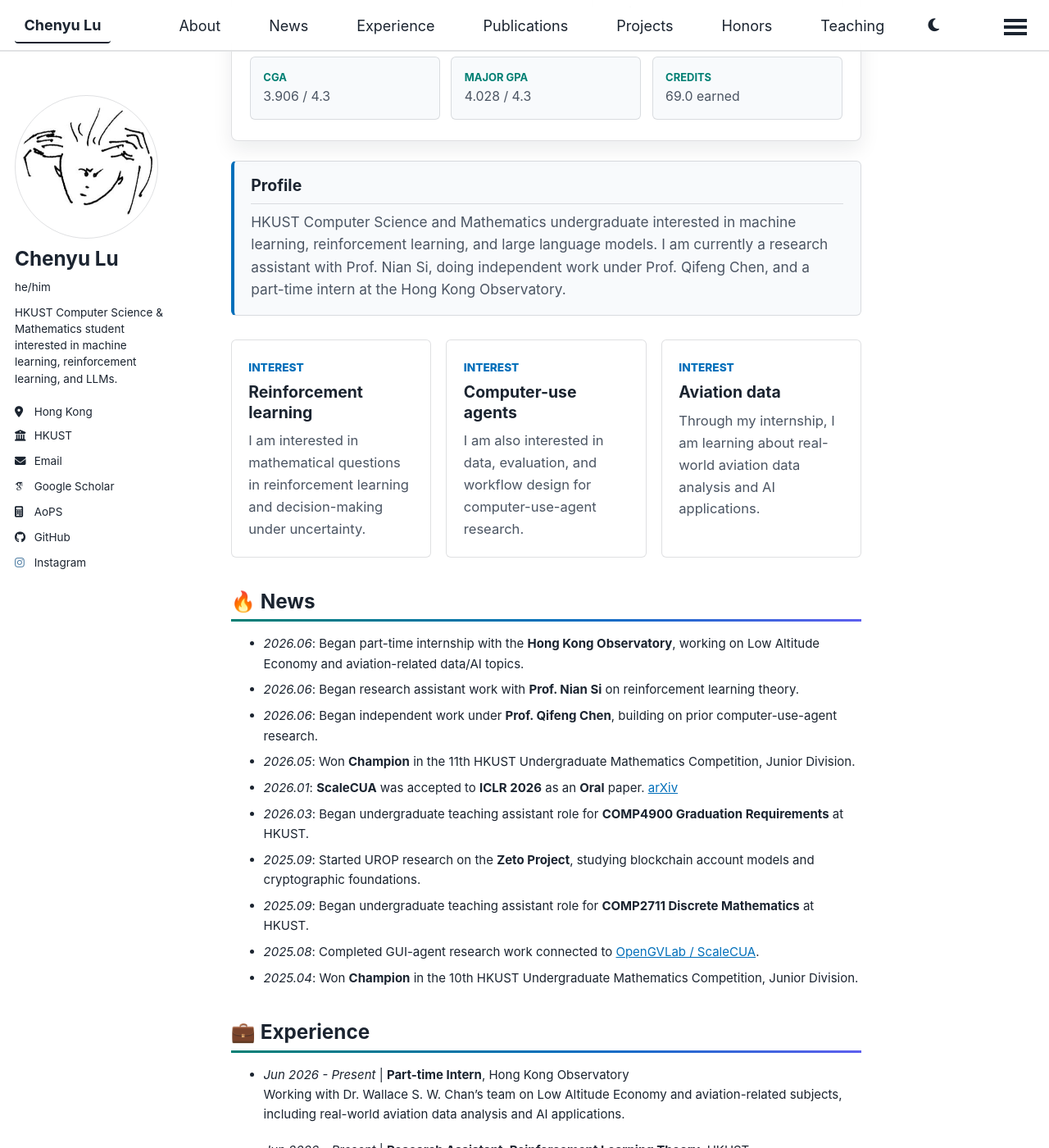
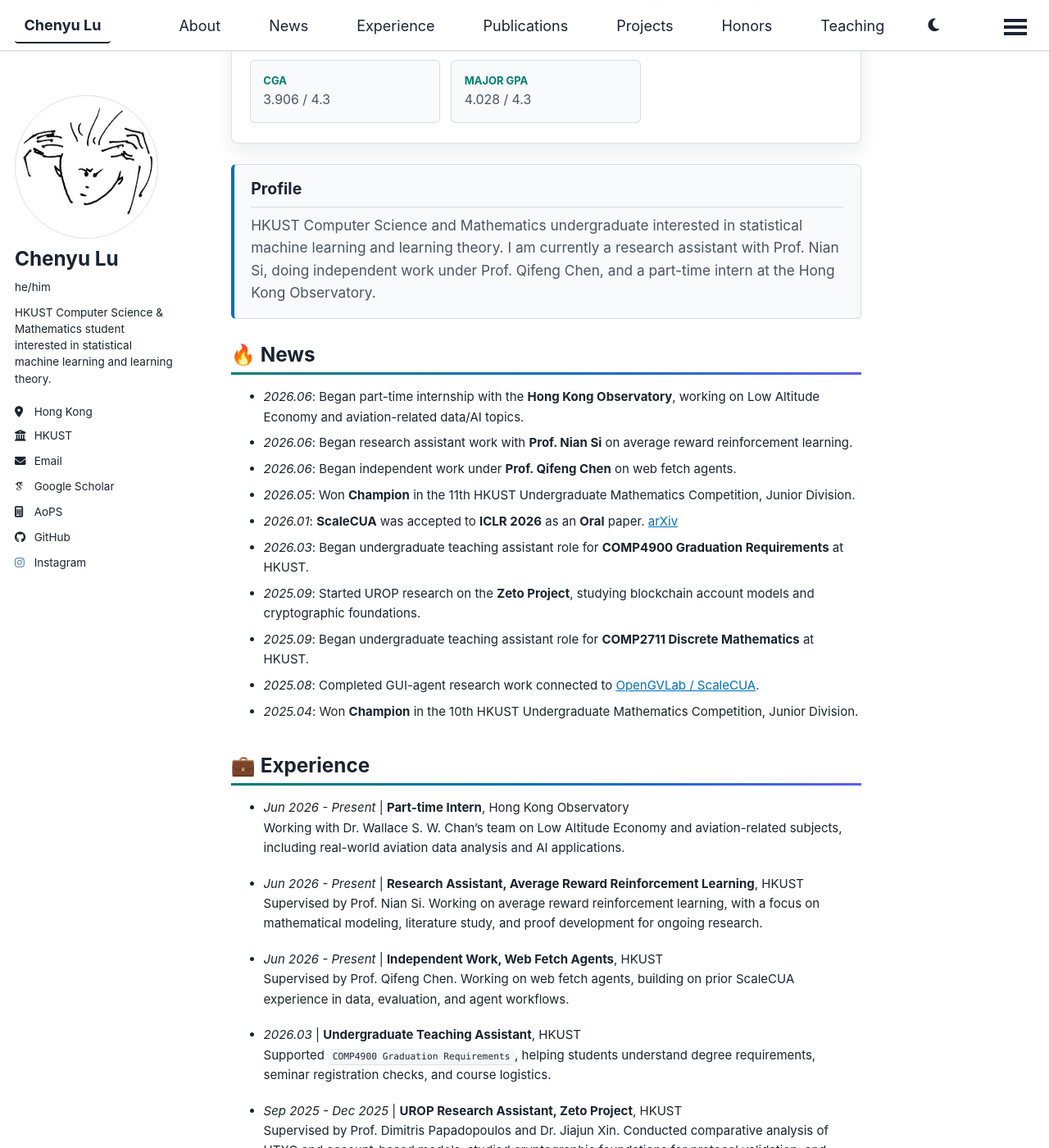
Before and after one commit to dylanluchenyu/dylanluchenyu.github.io, a Jekyll site: the page built from _pages/about.md, in a window 1280 px wide and 1400 px high, scrolled down 337 px. Shown: the whole window at 82% size. Built offline with Jekyll 4.4.1, drawn with Linux system fonts in a browser that asks for light colours; some web fonts are replaced; a script bundle is joined from its source files by our own code; library files that are not in the unit come from our copies; some of the changed text lies outside the part shown.

Commit message:
Refine research profile wording

```diff
--- a/_config.yml
+++ b/_config.yml
@@ -12,7 +12,7 @@
 title                    : "Chenyu Lu"
 title_separator          : "-"
 name                     : &name "Chenyu Lu"
-description              : &description "Computer Science & Mathematics student at HKUST interested in machine learning, reinforcement learning, and LLMs."
+description              : &description "Computer Science & Mathematics student at HKUST interested in statistical machine learning and learning theory."
 url                      : https://dylanluchenyu.github.io # The base hostname & protocol for your site e.g. "https://[your GitHub username].github.io",
                                                            # or if you already have some other page hosted on Github then use "https://[your GitHub username].github.io/[Your Repo Name]"
 baseurl                  : "" # the subpath of your site, e.g. "/blog"
@@ -26,7 +26,7 @@
   avatar           : "profile.png"
   name             : "Chenyu Lu"
   pronouns         :  "he/him"
-  bio              : "HKUST Computer Science & Mathematics student interested in machine learning, reinforcement learning, and LLMs."
+  bio              : "HKUST Computer Science & Mathematics student interested in statistical machine learning and learning theory."
   location         : "Hong Kong"
   employer         : "HKUST"
   uri              :  https://hkust.edu.hk/
--- a/_data/authors.yml
+++ b/_data/authors.yml
@@ -4,7 +4,7 @@
   name        : "LU Chenyu"
   uri         : "https://dylanluchenyu.github.io"
   email       : "cluba@connect.ust.hk"
-  bio         : "Computer Science & Mathematics student at HKUST. Interested in machine learning, reinforcement learning, and LLMs."
+  bio         : "Computer Science & Mathematics student at HKUST. Interested in statistical machine learning and learning theory."
   avatar      : "profile.png"
   aops        : "cheaterzeta"
   github      : "dylanluchenyu"
--- a/_pages/about.md
+++ b/_pages/about.md
@@ -21,37 +21,18 @@
   </div>
   <div class="landing-note">
     <span>Research interests</span>
-    <strong>RL, ML, and Data</strong>
-    <p>Interests in reinforcement learning theory, learning-based agents, and data analysis for applied systems.</p>
+    <strong>Statistical ML and Learning Theory</strong>
+    <p>Interests in statistical machine learning, learning theory, and reinforcement learning.</p>
   </div>
   <div class="landing-stats" aria-label="Profile summary">
     <span><strong>CGA</strong> 3.906 / 4.3</span>
     <span><strong>Major GPA</strong> 4.028 / 4.3</span>
-    <span><strong>Credits</strong> 69.0 earned</span>
   </div>
 </section>
 
 <section class="profile-block">
   <h2>Profile</h2>
-  <p>HKUST Computer Science and Mathematics undergraduate interested in machine learning, reinforcement learning, and large language models. I am currently a research assistant with Prof. Nian Si, doing independent work under Prof. Qifeng Chen, and a part-time intern at the Hong Kong Observatory.</p>
-</section>
-
-<section class="highlight-grid">
-  <article class="highlight-card">
-    <span class="highlight-label">Interest</span>
-    <h3>Reinforcement learning</h3>
-    <p>I am interested in mathematical questions in reinforcement learning and decision-making under uncertainty.</p>
-  </article>
-  <article class="highlight-card">
-    <span class="highlight-label">Interest</span>
-    <h3>Computer-use agents</h3>
-    <p>I am also interested in data, evaluation, and workflow design for computer-use-agent research.</p>
-  </article>
-  <article class="highlight-card">
-    <span class="highlight-label">Interest</span>
-    <h3>Aviation data</h3>
-    <p>Through my internship, I am learning about real-world aviation data analysis and AI applications.</p>
-  </article>
+  <p>HKUST Computer Science and Mathematics undergraduate interested in statistical machine learning and learning theory. I am currently a research assistant with Prof. Nian Si, doing independent work under Prof. Qifeng Chen, and a part-time intern at the Hong Kong Observatory.</p>
 </section>
 
 <span class="anchor" id="news"></span>
@@ -59,8 +40,8 @@
 # 🔥 News
 
 - *2026.06*: Began part-time internship with the **Hong Kong Observatory**, working on Low Altitude Economy and aviation-related data/AI topics.
-- *2026.06*: Began research assistant work with **Prof. Nian Si** on reinforcement learning theory.
-- *2026.06*: Began independent work under **Prof. Qifeng Chen**, building on prior computer-use-agent research.
+- *2026.06*: Began research assistant work with **Prof. Nian Si** on average reward reinforcement learning.
+- *2026.06*: Began independent work under **Prof. Qifeng Chen** on web fetch agents.
 - *2026.05*: Won **Champion** in the 11th HKUST Undergraduate Mathematics Competition, Junior Division.
 - *2026.01*: **ScaleCUA** was accepted to **ICLR 2026** as an **Oral** paper. [arXiv](https://arxiv.org/abs/2509.15221)
 - *2026.03*: Began undergraduate teaching assistant role for **COMP4900 Graduation Requirements** at HKUST.
@@ -76,11 +57,11 @@
 - *Jun 2026 - Present* \| **Part-time Intern**, Hong Kong Observatory<br>
   Working with Dr. Wallace S. W. Chan's team on Low Altitude Economy and aviation-related subjects, including real-world aviation data analysis and AI applications.
 
-- *Jun 2026 - Present* \| **Research Assistant, Reinforcement Learning Theory**, HKUST<br>
-  Supervised by Prof. Nian Si. Working on reinforcement learning theory and decision-making under uncertainty, with a focus on mathematical modeling, literature study, and proof development for ongoing research.
+- *Jun 2026 - Present* \| **Research Assistant, Average Reward Reinforcement Learning**, HKUST<br>
+  Supervised by Prof. Nian Si. Working on average reward reinforcement learning, with a focus on mathematical modeling, literature study, and proof development for ongoing research.
 
-- *Jun 2026 - Present* \| **Independent Work, Machine Learning / Computer-Use Agents**, HKUST<br>
-  Supervised by Prof. Qifeng Chen. Continuing ML and computer-use-agent research, building on prior ScaleCUA experience.
+- *Jun 2026 - Present* \| **Independent Work, Web Fetch Agents**, HKUST<br>
+  Supervised by Prof. Qifeng Chen. Working on web fetch agents, building on prior ScaleCUA experience in data, evaluation, and agent workflows.
 
 - *2026.03* \| **Undergraduate Teaching Assistant**, HKUST<br>
   Supported `COMP4900 Graduation Requirements`, helping students understand degree requirements, seminar registration checks, and course logistics.
@@ -147,7 +128,7 @@
       <a class="paper-link-details" href="/project/scalecua-contribution/">Details</a>
     </p>
     <p class="paper-title"><a href="/project/scalecua-contribution/">OpenGVLab / ScaleCUA Contribution</a></p>
-    <p class="paper-meta"><strong>GUI-agent research infrastructure</strong></p>
+    <p class="paper-meta"><strong>GUI-agent project contribution</strong></p>
     <p class="paper-extra">Contribution: data pipeline and cross-platform workflow components in the open-source codebase.</p>
   </div>
 </div>
@@ -183,5 +164,4 @@
 - **Expected graduation:** June 2028.
 - **CGA:** 3.906 / 4.3.
 - **Major GPA:** 4.028 / 4.3, calculated from graded COMP and MATH coursework.
-- **Cumulative credits earned:** 69.0.
 - **Languages:** Mandarin Chinese (native), English (proficient).
--- a/_pages/publications.html
+++ b/_pages/publications.html
@@ -8,7 +8,7 @@
 ---
 
 <div class="page-intro">
-  <p>This page collects current research work, preprints, and related academic output. My interests are centered on machine learning, reinforcement learning, and LLMs.</p>
+  <p>This page collects current research work, preprints, and related academic output. My interests are centered on statistical machine learning and learning theory.</p>
 </div>
 
 {% if site.author.googlescholar %}
```
Also changed, not shown: _data/cv.json (+11 -12 lines), _pages/cv.md (+6 -7 lines), 4 other files.
